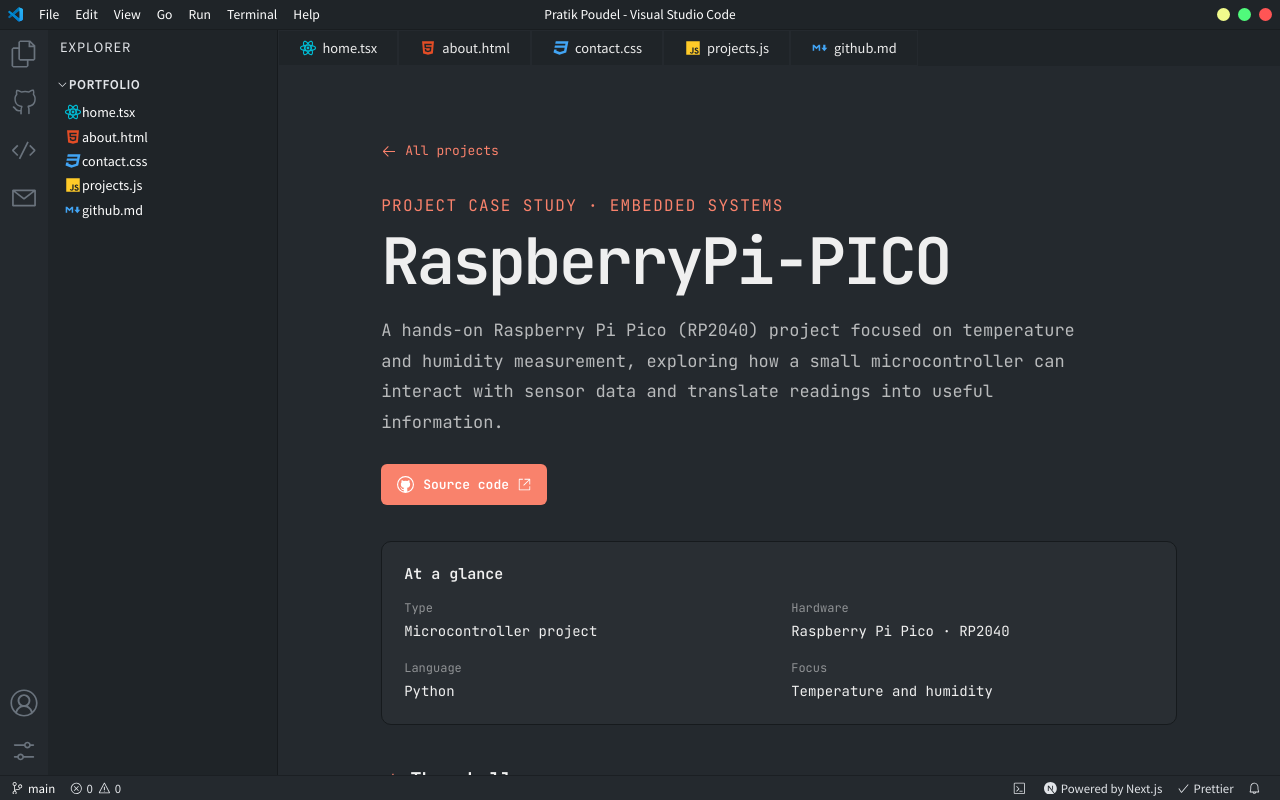
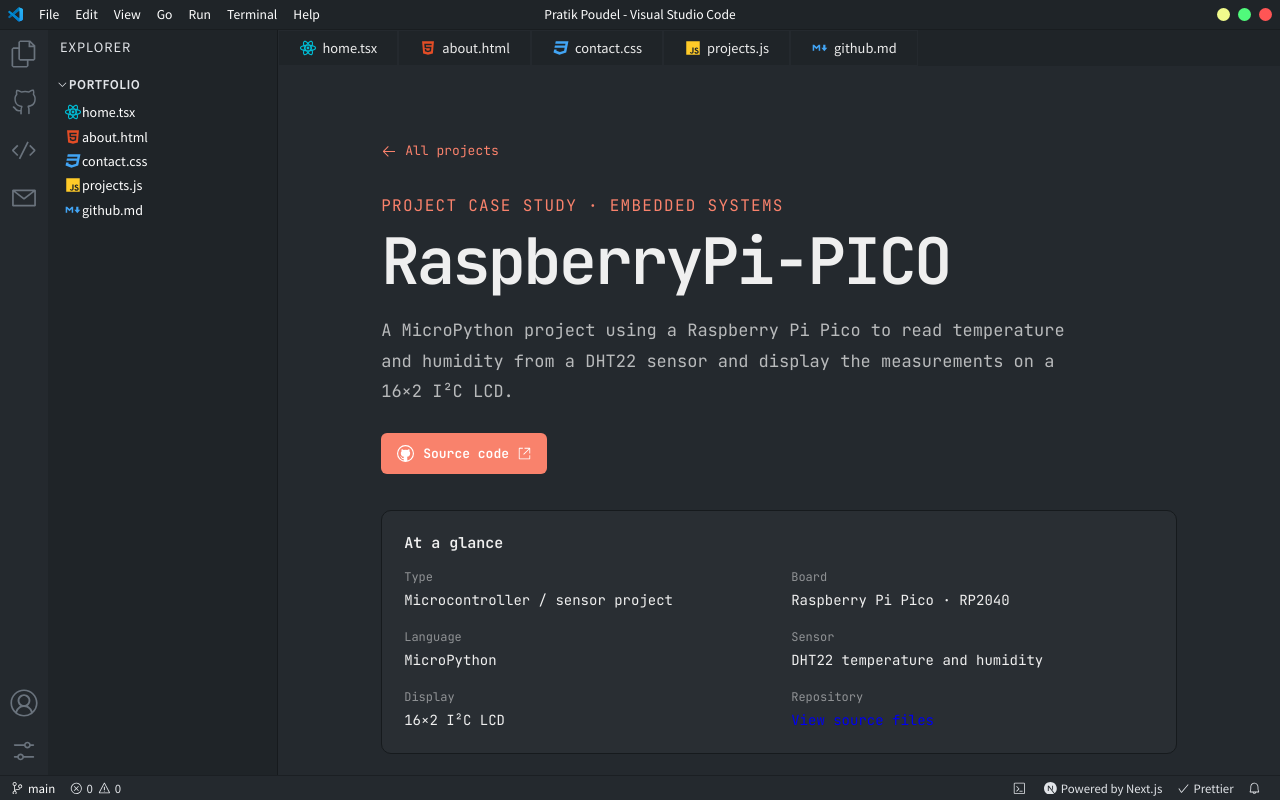
Before and after one commit to pyatrick666/Professional-Portfolio, a Next.js app: page /projects/raspberrypi-pico in a window 1280 px wide. Built offline with nearby package versions, Linux system fonts and the light colour scheme.

Commit message:
Document verified Pico sensor and LCD implementation

```diff
--- a/app/projects/raspberrypi-pico/page.tsx
+++ b/app/projects/raspberrypi-pico/page.tsx
@@ -4,11 +4,11 @@ import { VscArrowLeft, VscGithub, VscLinkExternal, VscCode, VscCircuitBoard, Vsc
 import styles from '@/styles/ChessMateCaseStudy.module.css';
 
 export const metadata: Metadata = {
-  title: 'RaspberryPi-PICO Case Study',
-  description: 'A Raspberry Pi Pico RP2040 project exploring temperature and humidity measurement with Python.',
+  title: 'Raspberry Pi Pico Case Study',
+  description: 'A MicroPython Raspberry Pi Pico project reading DHT22 temperature and humidity and displaying results on an I2C LCD.',
 };
 
-const technologies = ['Raspberry Pi Pico', 'RP2040', 'Python', 'GPIO', 'Embedded systems', 'Sensor data'];
+const technologies = ['Raspberry Pi Pico', 'RP2040', 'MicroPython', 'DHT22', 'I²C', '16×2 LCD', 'GPIO'];
 
 export default function RaspberryPiPicoCaseStudy() {
   return (
@@ -18,9 +18,8 @@ export default function RaspberryPiPicoCaseStudy() {
         <p className={styles.eyebrow}>PROJECT CASE STUDY · EMBEDDED SYSTEMS</p>
         <h1 className={styles.title}>RaspberryPi-PICO</h1>
         <p className={styles.lede}>
-          A hands-on Raspberry Pi Pico (RP2040) project focused on temperature and humidity
-          measurement, exploring how a small microcontroller can interact with sensor data and
-          translate readings into useful information.
+          A MicroPython project using a Raspberry Pi Pico to read temperature and humidity from a
+          DHT22 sensor and display the measurements on a 16×2 I²C LCD.
         </p>
 
         <div className={styles.actions}>
@@ -32,58 +31,66 @@ export default function RaspberryPiPicoCaseStudy() {
         <section className={styles.panel}>
           <h2>At a glance</h2>
           <dl className={styles.facts}>
-            <div><dt>Type</dt><dd>Microcontroller project</dd></div>
-            <div><dt>Hardware</dt><dd>Raspberry Pi Pico · RP2040</dd></div>
-            <div><dt>Language</dt><dd>Python</dd></div>
-            <div><dt>Focus</dt><dd>Temperature and humidity</dd></div>
+            <div><dt>Type</dt><dd>Microcontroller / sensor project</dd></div>
+            <div><dt>Board</dt><dd>Raspberry Pi Pico · RP2040</dd></div>
+            <div><dt>Language</dt><dd>MicroPython</dd></div>
+            <div><dt>Sensor</dt><dd>DHT22 temperature and humidity</dd></div>
+            <div><dt>Display</dt><dd>16×2 I²C LCD</dd></div>
+            <div><dt>Repository</dt><dd><a href="https://github.com/pyatrick666/RaspberryPi-PICO" target="_blank" rel="noopener noreferrer">View source files</a></dd></div>
           </dl>
         </section>
 
         <section className={styles.section}>
           <h2><VscCode size={19} /> The challenge</h2>
           <p>
-            Embedded projects connect software to the physical world. This project explores the
-            practical steps involved in working with a microcontroller, obtaining environmental
-            readings, and presenting sensor information in a form that is useful to a person.
+            This project connects a physical sensor to a microcontroller and makes its readings
+            understandable without needing a computer display. It combines sensor communication,
+            GPIO pin configuration, I²C display output, and a repeating measurement loop.
           </p>
         </section>
 
         <section className={styles.section}>
-          <h2><VscCheck size={19} /> Project focus</h2>
+          <h2><VscCheck size={19} /> What the code does</h2>
           <div className={styles.featureGrid}>
-            <div className={styles.feature}><h3>Microcontroller programming</h3><p>Using Python in a project built for the Raspberry Pi Pico RP2040 platform.</p></div>
-            <div className={styles.feature}><h3>Environmental readings</h3><p>Focusing on temperature and humidity as the core measurements of the project.</p></div>
-            <div className={styles.feature}><h3>Hardware interaction</h3><p>Exploring the relationship between microcontroller code, connected components, and GPIO-based operations where applicable.</p></div>
-            <div className={styles.feature}><h3>Practical output</h3><p>Turning sensor measurements into information that can be interpreted by the user.</p></div>
+            <div className={styles.feature}><h3>Reads the DHT22</h3><p>Uses a DHT22 driver to obtain temperature and relative-humidity readings.</p></div>
+            <div className={styles.feature}><h3>Initializes the LCD</h3><p>Sets up I²C bus 0 with GPIO 0 for SDA and GPIO 1 for SCL, then detects the LCD address.</p></div>
+            <div className={styles.feature}><h3>Connects the sensor</h3><p>Configures the DHT22 data line on GPIO 15 of the Raspberry Pi Pico.</p></div>
+            <div className={styles.feature}><h3>Displays live values</h3><p>Refreshes the LCD with temperature and humidity values and also prints readings to the serial console.</p></div>
           </div>
         </section>
 
         <section className={styles.section}>
-          <h2><VscCircuitBoard size={19} /> Technical approach</h2>
+          <h2><VscCircuitBoard size={19} /> Hardware and data flow</h2>
           <p>
-            The Raspberry Pi Pico provides the microcontroller platform, while Python is used for
-            the program logic. The project’s focus on temperature and humidity creates a practical
-            starting point for exploring sensor interfaces, reading values, and handling data from
-            embedded hardware.
+            The main program initializes the I²C LCD, reads the DHT22 sensor, writes the two
+            measurements to separate LCD rows, prints the values, and repeats after a short delay.
           </p>
-          <div className={styles.architecture} aria-label="Raspberry Pi Pico project flow">
-            <span>Sensor readings</span><b>→</b><span>Raspberry Pi Pico · RP2040</span><b>→</b><span>Python output</span>
+          <div className={styles.architecture} aria-label="Raspberry Pi Pico sensor data flow">
+            <span>DHT22 · GPIO 15</span><b>→</b><span>Raspberry Pi Pico</span><b>→</b><span>16×2 LCD · I²C 0</span>
           </div>
           <div className={styles.tags}>{technologies.map((technology) => <span key={technology}>{technology}</span>)}</div>
         </section>
 
         <section className={styles.section}>
+          <h2>Implementation note</h2>
+          <p>
+            The repository includes a DHT22 driver file that retains its upstream MIT copyright
+            notice. The main program integrates that driver with the Pico pins and LCD output.
+          </p>
+        </section>
+
+        <section className={styles.section}>
           <h2>What this project demonstrates</h2>
           <ul className={styles.learningList}>
-            <li>Applying Python in a microcontroller project.</li>
-            <li>Exploring how embedded software works with hardware and sensor data.</li>
-            <li>Thinking about measurement, output, and practical use cases.</li>
-            <li>Building experience beyond conventional web and mobile applications.</li>
+            <li>Using MicroPython to program a Raspberry Pi Pico.</li>
+            <li>Reading a digital environmental sensor.</li>
+            <li>Configuring GPIO and an I²C peripheral.</li>
+            <li>Presenting hardware readings on a character LCD and serial output.</li>
           </ul>
         </section>
 
         <footer className={styles.footer}>
-          <p>Want to inspect the implementation?</p>
+          <p>Inspect the MicroPython implementation.</p>
           <a href="https://github.com/pyatrick666/RaspberryPi-PICO" target="_blank" rel="noopener noreferrer">Explore RaspberryPi-PICO on GitHub <VscLinkExternal size={14} /></a>
           <Link href="/contact">Contact me about my work →</Link>
         </footer>
```
